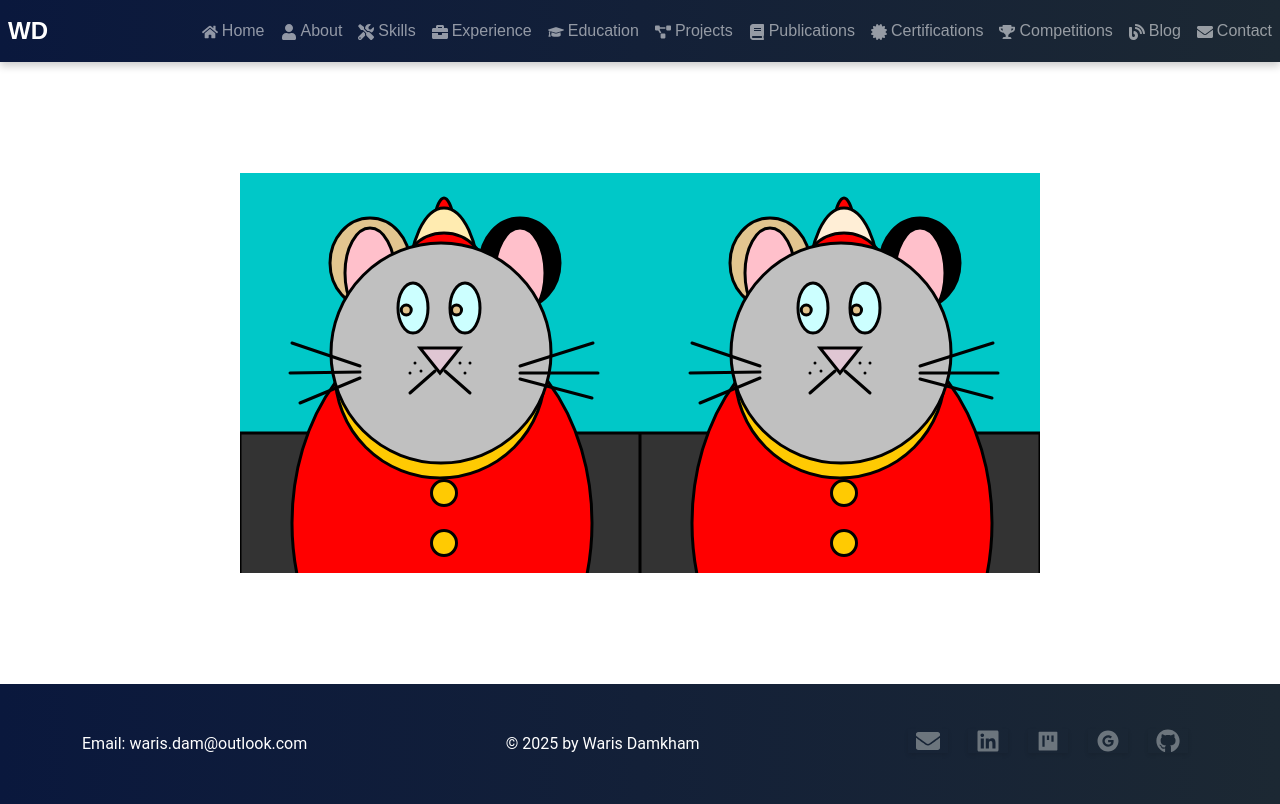
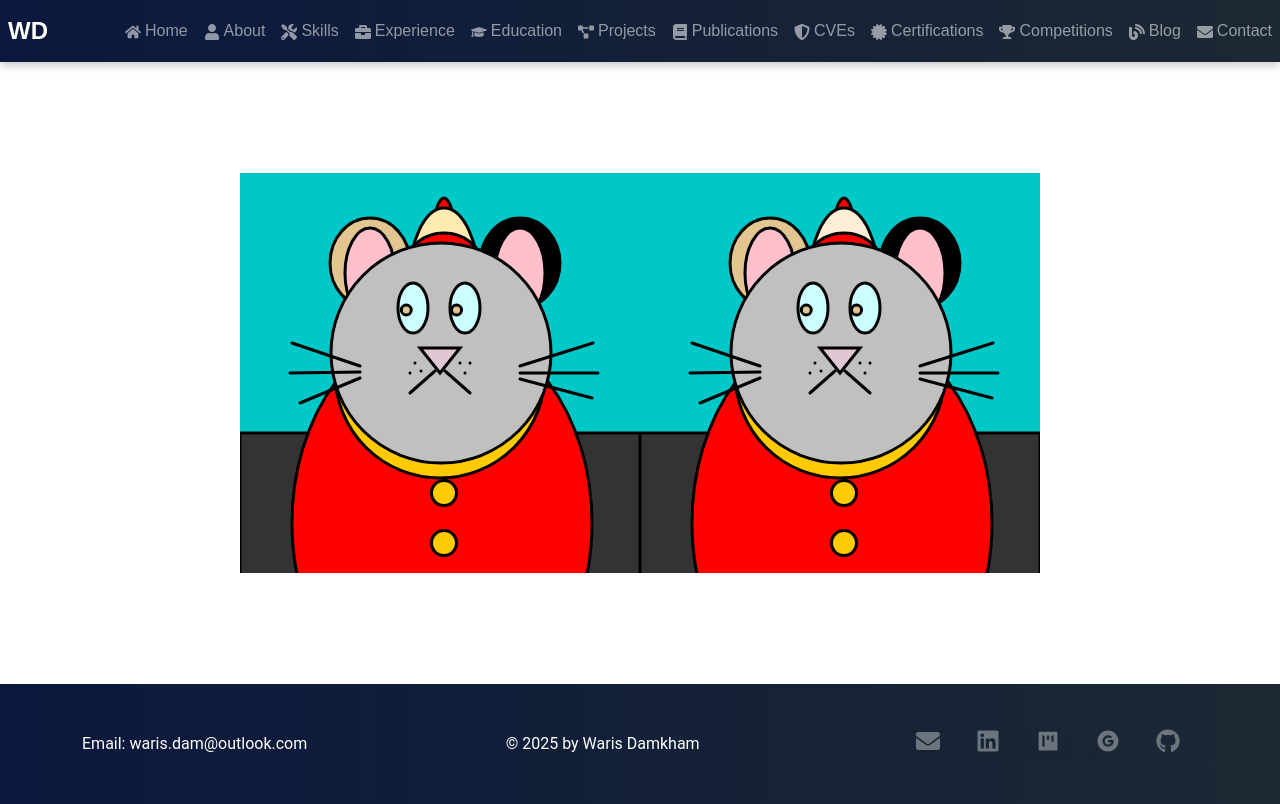
Before and after one commit to Waariss/Personal_Website, a React (Create React App) app: page /p5project in a window 1280 px wide. Built offline with nearby package versions, Linux system fonts and the light colour scheme.

Commit message:
Update Navbar

```diff
--- a/src/Navbar.js
+++ b/src/Navbar.js
@@ -3,7 +3,7 @@
 import {
   FaHome, FaUser, FaBriefcase, FaBook, FaGraduationCap,
   FaCertificate, FaProjectDiagram, FaEnvelope, FaTrophy,
-  FaBlog, FaTools
+  FaBlog, FaTools, FaShieldAlt
 } from 'react-icons/fa';
 import './App.css';
 
@@ -17,7 +17,7 @@
             <Navbar.Toggle aria-controls="responsive-navbar-nav" />
             <Navbar.Collapse id="responsive-navbar-nav">
                 <Nav className="ms-auto">
-                    {['home', 'about', 'skills', 'experience', 'education', 'projects', 'publications', 'certifications', 'competitions', 'blog', 'resume'].map((link, index) => (
+                    {['home', 'about', 'skills', 'experience', 'education', 'projects', 'publications', 'cves', 'certifications', 'competitions', 'blog', 'resume'].map((link, index) => (
                         <Nav.Link
                             key={index}
                             href={`/#${link}`}
@@ -47,6 +47,7 @@
         case '#education': return <FaGraduationCap className="me-1" />;
         case '#projects': return <FaProjectDiagram className="me-1" />;
         case '#publications': return <FaBook className="me-1" />;
+        case '#cves': return <FaShieldAlt className="me-1" />;
         case '#certifications': return <FaCertificate className="me-1" />;
         case '#competitions': return <FaTrophy className="me-1" />;
         case '#blog': return <FaBlog className="me-1" />;
@@ -63,6 +64,7 @@
         case '#experience': return 'Experience';
         case '#education': return 'Education';
         case '#publications': return 'Publications';
+        case '#cves': return 'CVEs';
         case '#certifications': return 'Certifications';
         case '#projects': return 'Projects';
         case '#competitions': return 'Competitions';
```
